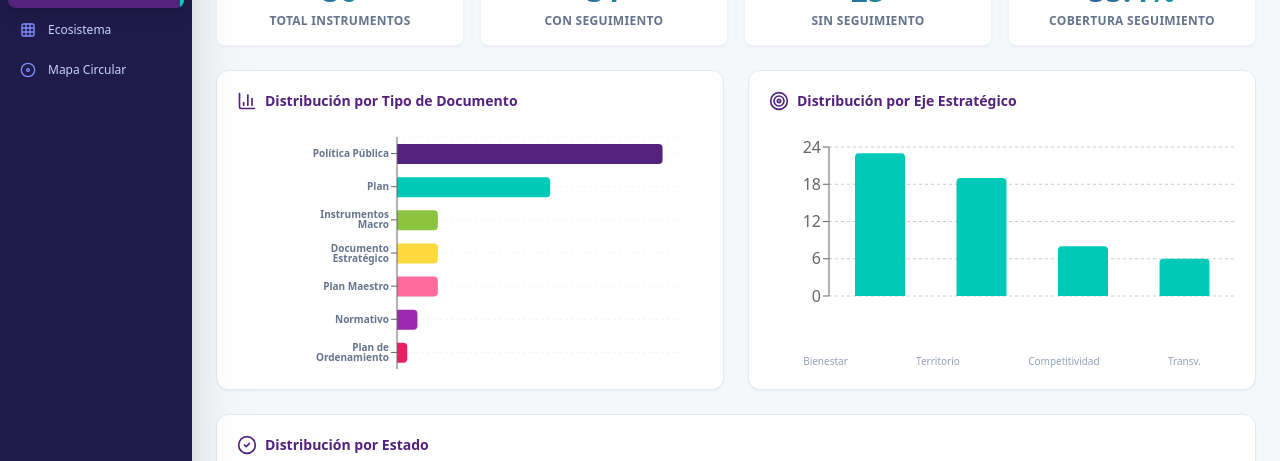
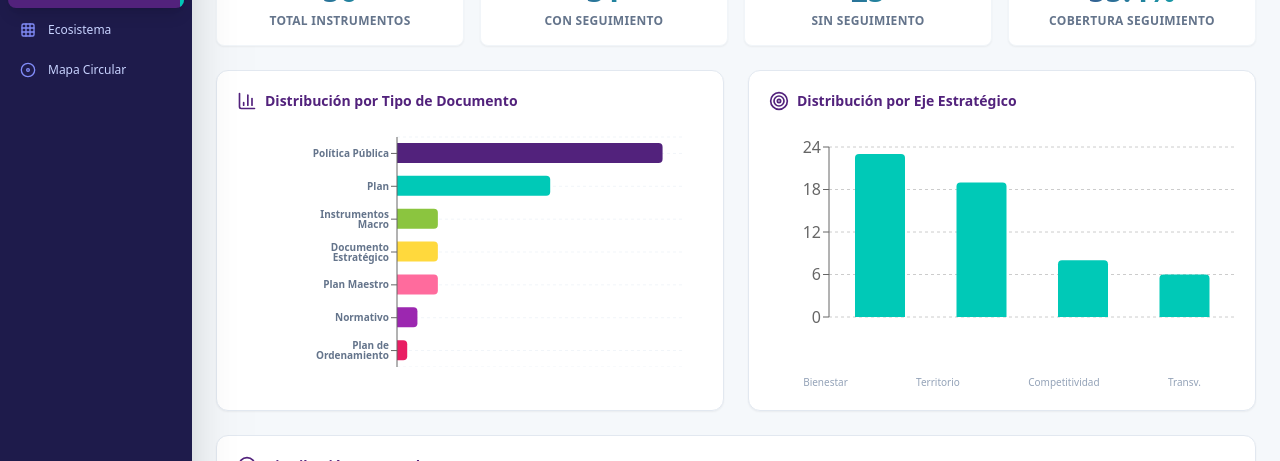
Before and after one commit to Snei88/Cali500, a React (Vite) app: page / in a window 1280 px wide. Shown: the part 188-649 px from the top of the page. Built offline with nearby package versions, Linux system fonts and the light colour scheme.

Commit message:
tener fe

```diff
--- a/components/views/AnalyticsView.tsx
+++ b/components/views/AnalyticsView.tsx
@@ -25,13 +25,12 @@ export const AnalyticsView: React.FC<AnalyticsViewProps> = ({ stats }) => {
 
             <div className="grid grid-cols-1 lg:grid-cols-2 gap-6">
                 {/* Chart: By Type */}
-                <div className="bg-white p-5 rounded-xl border border-slate-200 shadow-sm h-[320px] flex flex-col">
+                <div className="bg-white p-5 rounded-xl border border-slate-200 shadow-sm flex flex-col">
                     <h3 className="text-sm font-bold mb-4 flex items-center gap-2" style={{ color: CALI.MORADO }}>
                         <BarChart3 className="h-5 w-5" />
                         Distribución por Tipo de Documento
                     </h3>
-                    {/* FIX: Se añade min-h-[200px] para evitar error width(-1) de Recharts */}
-                    <div className="flex-1 w-full min-w-0 min-h-[200px]">
+                    <div className="w-full h-60">
                         <ResponsiveContainer width="100%" height="100%">
                             <BarChart data={stats.byType} layout="vertical" margin={{ left: 40, right: 20, top: 10, bottom: 0 }}>
                                 <CartesianGrid strokeDasharray="3 3" horizontal={true} vertical={false} stroke="#f1f5f9" />
@@ -49,12 +48,12 @@ export const AnalyticsView: React.FC<AnalyticsViewProps> = ({ stats }) => {
                 </div>
 
                 {/* Chart: By Axis */}
-                <div className="bg-white p-5 rounded-xl border border-slate-200 shadow-sm h-[320px] flex flex-col">
+                <div className="bg-white p-5 rounded-xl border border-slate-200 shadow-sm flex flex-col">
                     <h3 className="text-sm font-bold mb-4 flex items-center gap-2" style={{ color: CALI.MORADO }}>
                         <Target className="h-5 w-5" />
                         Distribución por Eje Estratégico
                     </h3>
-                    <div className="flex-1 w-full min-w-0 min-h-[200px]">
+                    <div className="w-full h-60">
                         <ResponsiveContainer width="100%" height="100%">
                             <BarChart data={stats.byEje} margin={{ top: 20, bottom: 20 }}>
                                 <CartesianGrid strokeDasharray="3 3" vertical={false} />
@@ -74,7 +73,7 @@ export const AnalyticsView: React.FC<AnalyticsViewProps> = ({ stats }) => {
                 </div>
             </div>
 
-            <div className="bg-white p-5 rounded-xl border border-slate-200 shadow-sm h-[320px] flex flex-col">
+            <div className="bg-white p-5 rounded-xl border border-slate-200 shadow-sm flex flex-col min-h-[360px]">
                 <h3 className="text-sm font-bold mb-4 flex items-center gap-2" style={{ color: CALI.MORADO }}>
                     <CheckCircle2 className="h-5 w-5" />
                     Distribución por Estado
@@ -88,12 +87,12 @@ export const AnalyticsView: React.FC<AnalyticsViewProps> = ({ stats }) => {
             </div>
 
              {/* Pie Chart: Seguimiento */}
-            <div className="bg-white p-5 rounded-xl border border-slate-200 shadow-sm h-[320px] flex flex-col">
+            <div className="bg-white p-5 rounded-xl border border-slate-200 shadow-sm flex flex-col min-h-[360px]">
                 <h3 className="text-sm font-bold mb-4 flex items-center gap-2" style={{ color: CALI.MORADO }}>
                     <PieChart className="h-5 w-5" />
                     Seguimiento
                 </h3>
-                <div className="flex-1 relative w-full min-w-0 min-h-[200px]">
+                <div className="w-full h-60">
                     <ResponsiveContainer width="100%" height="100%">
                         <RePieChart>
                             <Pie
```
